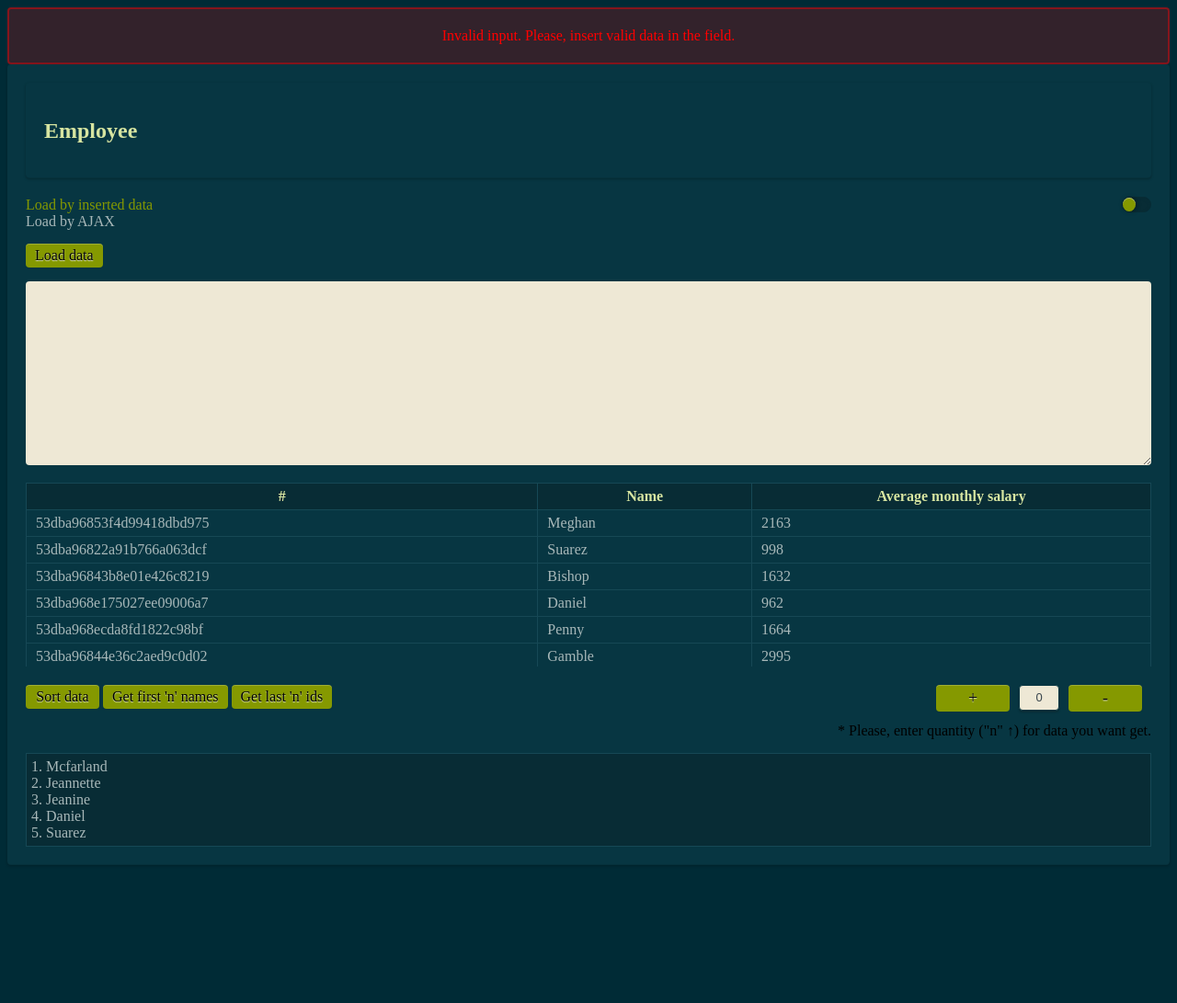
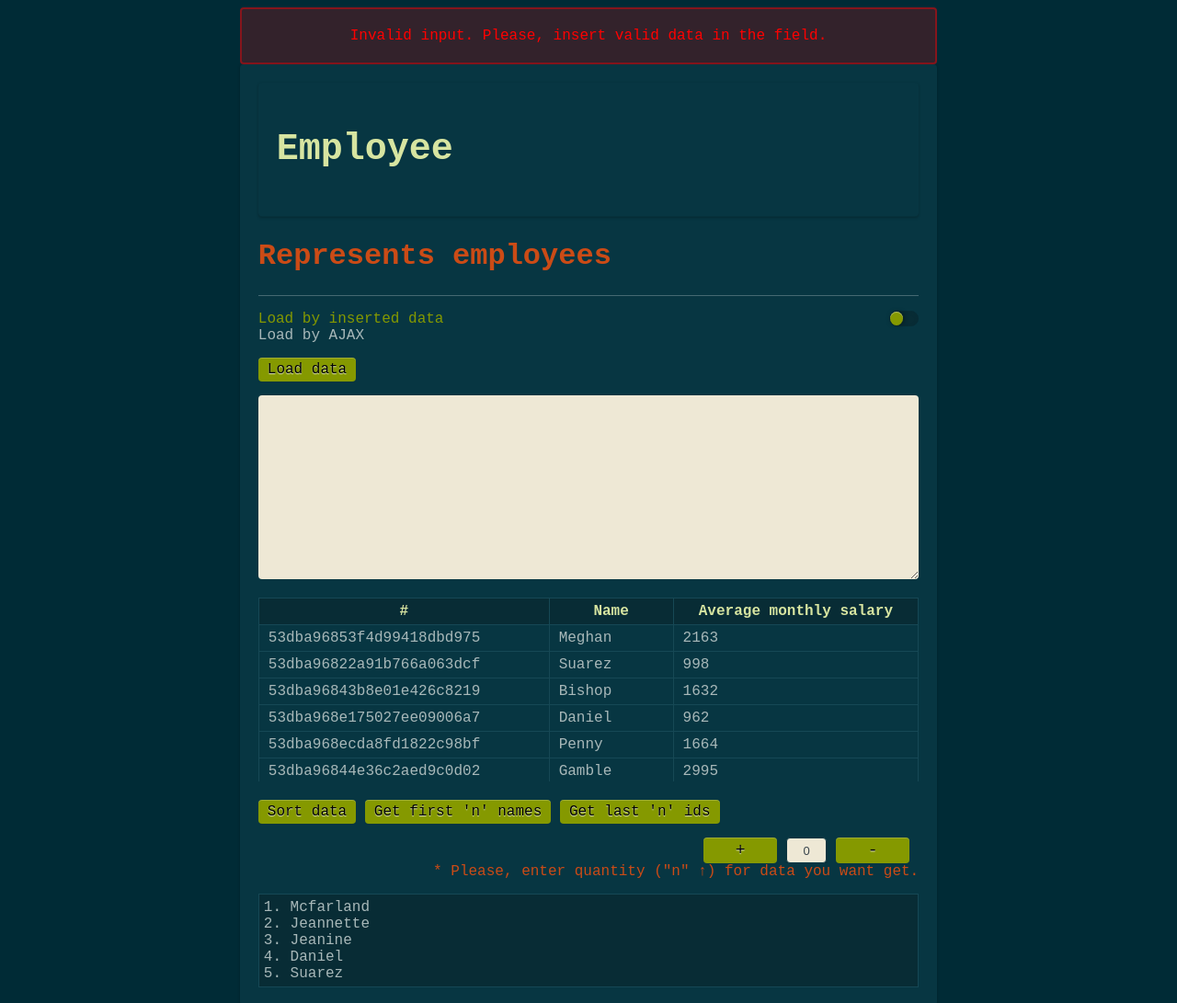
Before and after one commit to MARS22101996/Module5, a plain HTML site: page dist/index.html in a window 1280 px wide. Shown: the whole page at 92% size. Before the commit the page ends 961 px from the top, so only its background shows below. Drawn offline with Linux system fonts and the light colour scheme; a script that the page names is missing; some icons are missing.

Commit message:
markup norm.

```diff
--- a/dist/css/main.css
+++ b/dist/css/main.css
@@ -1,6 +1,7 @@
 /* Main */
 body {
   background-color: #002B36;
+  font-family: "Courier New", Courier, "Lucida Sans Typewriter", "Lucida Typewriter", monospace;
 }
 /*
 .main-wrapper{
@@ -13,10 +14,24 @@ body {
 .page-header h1 {
   color: #D7E5A1;
   background-color: #073642;
-  font: Courier-New 35px;
+  font-family: "Courier New", Courier, "Lucida Sans Typewriter", "Lucida Typewriter", monospace;
+  font-size: 250%;
   line-height: 1;
   font-style: bold;
 }
+.container {
+  padding-right: 20%;
+  padding-left: 20%;
+  margin-right: auto;
+  margin-left: auto;
+}
+hr {
+border: 0;
+height: 1px;
+color: #000;
+background-color: rgba(255, 255, 255, 0.25);
+margin: 1px 0 0 0;
+width: 100% }
 /* Box */
 .box {
     padding: 20px;
@@ -86,11 +101,24 @@ body {
   min-width: 10px;
   font-size: 18px;
 }
+h2
+{
+	color:#CB4B16;
+    font-family: "Courier New", Courier, "Lucida Sans Typewriter", "Lucida Typewriter", monospace;
+    line-height: 1;
+    font-style: bold;
+	font-size: 200%;
+}
+hr {
+   color: rgb(203,75,22,0.9)
+   height: 0.1px;
+}
 .rt {
   display: block;
   text-align: right;
   position: relative;
   margin-bottom: 15px;
+  color:#CB4B16;
 }
 /* Switcher */
 .switch-form {
--- a/dist/index.html
+++ b/dist/index.html
@@ -8,7 +8,7 @@
 <link href="css/main.css" rel="stylesheet"></head>
 
 <body>
-
+<div class="container">
     <!--Error box-->
     <div class="error-box" style="display: block;">
         <p>Invalid input. Please, insert valid data in the field.</p>
@@ -21,9 +21,13 @@
 	<section class="box main-wrapper">
 
         <header class="page-header box">
-            <h1>Employee</h1>
+        <h1>Employee</h1>
         </header>
         <!-- Switcher -->
+        <h2>Represents employees</h2>
+       <hr/>
+        <p>
+        </p>
         <form class="switch-form">
             <input type="checkbox" id="switch" name="switch"/>
             <label for="switch"><i></i></label>
@@ -165,7 +169,7 @@
                     <span class="btn btn-down">-</span>
                 </form>
             </div>
-            <span class="annotate rt">* Please, enter quantity ("n" &#8593;) for data you want get.</span>
+<span class="annotate rt">* Please, enter quantity ("n" &#8593;) for data you want get.</span>
             <!--List-->
 <div class="list-holder"><ul class="list">
 
@@ -183,7 +187,7 @@
         </footer>
 
     </section>
-
+</div>
 <script type="text/javascript" src="main.js"></script></body>
 
 </html>
```
